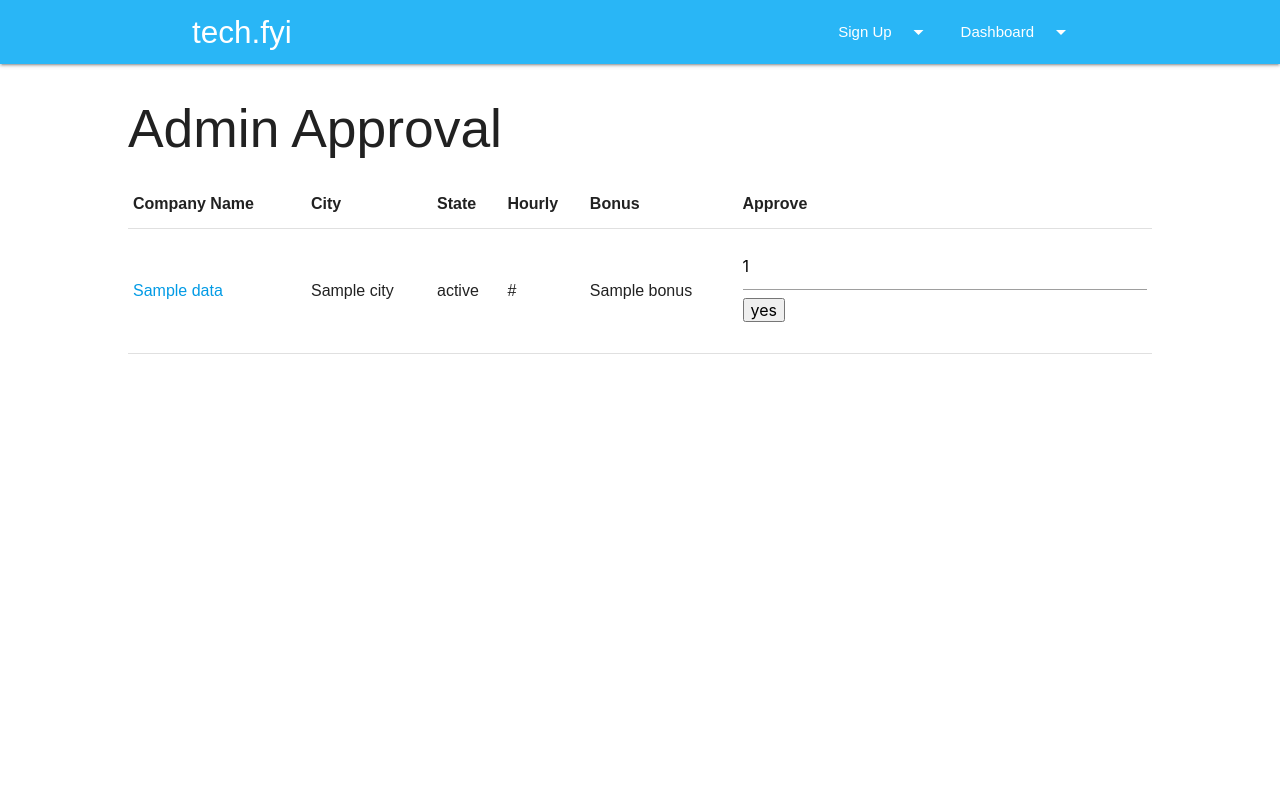
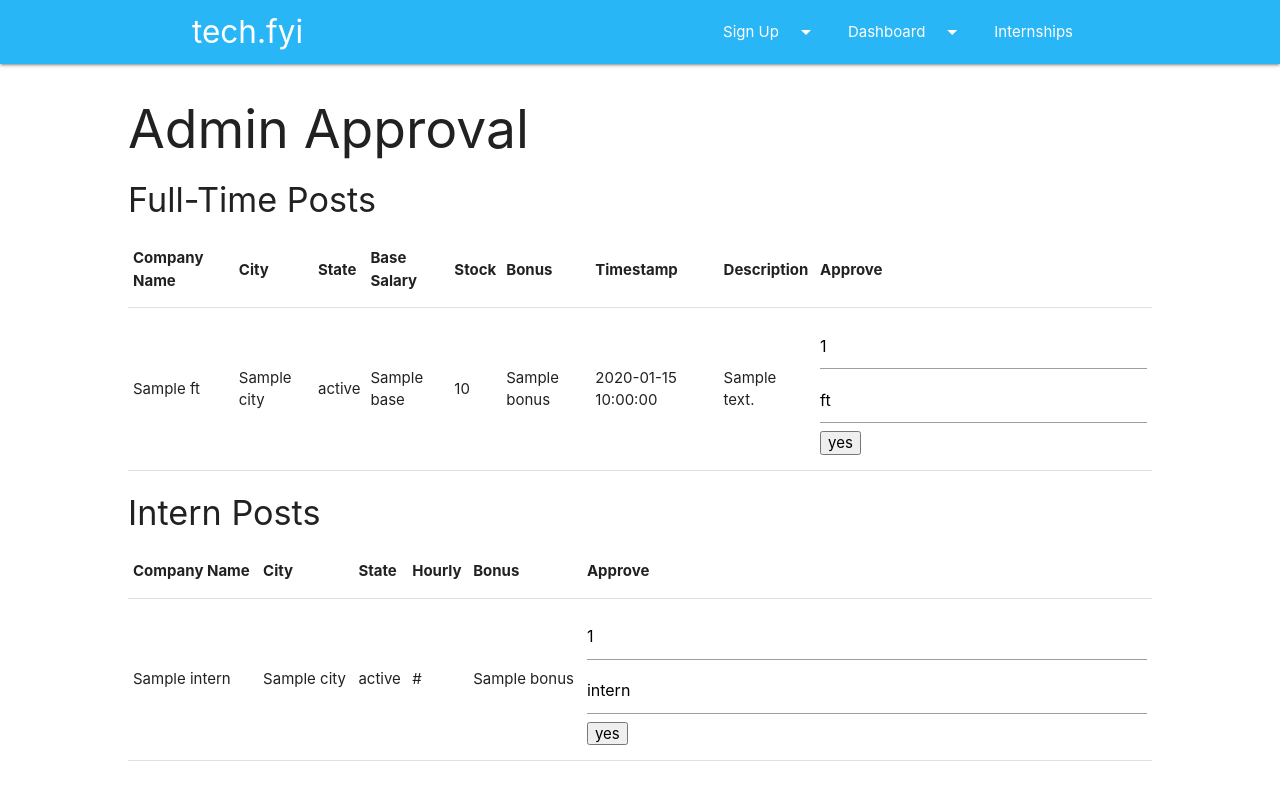
Before and after one commit to sai-c/cs4111-Project1, a Flask app: template templates/admin.html in a window 1280 px wide. Run offline with Flask 2, Linux system fonts and the light colour scheme; the template is opened without the code that fills it: most values are stand-ins (such as "Sample title", 1, 10 or a date in 2020); parts of the project's set-up code (start-up, migrations or seed data) failed here and were passed over; some libraries are stand-ins or nearby versions.

Commit message:
added intern post funct and more

```diff
--- a/server.py
+++ b/server.py
@@ -227,13 +227,12 @@ def another():
 @app.route('/add', methods=['GET', 'POST'])
 def add():
     if request.method == 'POST':
+      if request.form['form-type'] == "ft":
         email = session['user_id']
-
         role = request.form['role']
         title = request.form['title']
         level = request.form['level']
         type = request.form['type']
-
         city = request.form['city']
         state = request.form['state']
         base = request.form['base']
@@ -259,7 +258,7 @@ def add():
         )
         lid = list(lid)[0][0]
         addcompany = g.conn.execute(
-            "INSERT INTO Company VALUES (%s, NULL, NULL, %s, %s)",
+            "INSERT INTO Company VALUES (%s, NULL, NULL, %s, %s) ON CONFLICT DO NOTHING",
             (company, city, state)
         )
         linking = g.conn.execute(
@@ -271,25 +270,30 @@ VALUES(DEFAULT, NULL, %s, %s, %s, %s, %s, %s, %s, %s, %s, now(), %s);""",
                           (session['user_id'], lid, city, state, base, stock, bonus, specialization, company, description),
         )
 
+      if request.form['form-type'] == "intern":
+        email = session['user_id']
+        city = request.form['city']
+        state = request.form['state']
+        hourly = request.form['base']
+        bonus = request.form['bonus']
+        description = request.form['description']
+        company = request.form['company']
 
-        '''
-        '''
-        '''
-        try:
-          cursor = g.conn.execute(
-                          "INSERT INTO Users (email, password, name, gender, yoe, education) VALUES (%s, %s, %s, %s, %s, %s)",
-                          (email, password, name, gender, yoe, education),
-          )
-        except exc.IntegrityError as e:
-          if isinstance(e.orig, UniqueViolation):
-            return render_template('add.html', dsk="", input="", color="red", errorText="User already exists", show = True)
-          if isinstance(e.orig, CheckViolation):
-            return render_template('add.html', dsk="", input="", color="red", errorText="Invalid input", show = True)
-        '''
-        specs = g.conn.execute("SELECT DISTINCT name FROM Specialization").fetchall()
-        specs = [x[0] for x in specs]
+        addcompany = g.conn.execute(
+            "INSERT INTO Company VALUES (%s, NULL, NULL, %s, %s) ON CONFLICT DO NOTHING",
+            (company, city, state)
+        )
+        post = g.conn.execute("""INSERT INTO Post_Intern(pid, aid, email, city, state, hourly, bonus, cname, timestamp, description)
+VALUES(DEFAULT, NULL, %s, %s, %s, %s, %s, %s, now(), %s);""",
+                          (session['user_id'], city, state, hourly, bonus, company, description),
+        )
 
-        return render_template('add.html', dsk="", input="", color="green", errorText="Successfully created", show = True, specs = specs)
+
+
+      specs = g.conn.execute("SELECT DISTINCT name FROM Specialization").fetchall()
+      specs = [x[0] for x in specs]
+
+      return render_template('add.html', dsk="", input="", color="green", errorText="Successfully created", show = True, specs = specs)
     specs = g.conn.execute("SELECT DISTINCT name FROM Specialization").fetchall()
     specs = [x[0] for x in specs]
     companies = list(g.conn.execute("SELECT DISTINCT name FROM Company"))
@@ -358,36 +362,55 @@ def signup():
 
 @app.route('/admin', methods=['GET', 'POST'])
 def admin():
+  if request.method == 'POST':
+    if request.form['type'] == "intern":
+        aid = g.conn.execute("SELECT aid FROM Admin WHERE email = %s", (session['user_id'] ,)).fetchone()[0]
+        print("FORM: ", request.form['pid'])
+        pid = request.form['pid']
+        cursor = g.conn.execute(
+    """UPDATE Post_Intern
+    SET aid = %s
+    WHERE pid = %s
+    """, (aid, pid,))
 
-  if request.method == 'POST':
-    aid = g.conn.execute("SELECT aid FROM Admin WHERE email = %s", (session['user_id'] ,)).fetchone()[0]
-    print("FORM: ", request.form['pid'])
-    pid = request.form['pid']
-    cursor = g.conn.execute(
-"""UPDATE Post_FT
-SET aid = %s
-WHERE pid = %s
-""", (aid, pid,))
+    if request.form['type'] == "ft":
+        aid = g.conn.execute("SELECT aid FROM Admin WHERE email = %s", (session['user_id'] ,)).fetchone()[0]
+        print("FORM: ", request.form['pid'])
+        pid = request.form['pid']
+        cursor = g.conn.execute(
+    """UPDATE Post_FT
+    SET aid = %s
+    WHERE pid = %s
+    """, (aid, pid,))
+
+
     cursor = g.conn.execute("SELECT * FROM Post_FT WHERE aid is NULL")
-    names = []
-    for result in cursor:
-      names.append(result)
+    ft_data = list(cursor)
     cursor.close()
 
-    context = dict(data = names)
+    cursor = g.conn.execute("SELECT * FROM Post_Intern WHERE aid is NULL")
+    intern_data = list(cursor)
+    cursor.close()
+
+    context = dict(ft_data = ft_data, intern_data = intern_data)
     return render_template("admin.html", **context)
+
+
+
   if 'user_id' not in session.keys():
     return "Not Logged In"
   cursor = g.conn.execute("SELECT * FROM Admin WHERE email=%s", (session['user_id'] ,))
   if len(cursor.fetchall()) == 0:
     return "Not Admin"
-  cursor = g.conn.execute("SELECT * FROM Post_FT WHERE aid IS NULL")
-  names = []
-  for result in cursor:
-    names.append(result)
+  cursor = g.conn.execute("SELECT * FROM Post_FT WHERE aid is NULL")
+  ft_data = list(cursor)
   cursor.close()
 
-  context = dict(data = names)
+  cursor = g.conn.execute("SELECT * FROM Post_Intern WHERE aid is NULL")
+  intern_data = list(cursor)
+  cursor.close()
+
+  context = dict(ft_data = ft_data, intern_data = intern_data)
   return render_template("admin.html", **context)
 
 
--- a/static/index.js
+++ b/static/index.js
@@ -1,4 +1,6 @@
 $(document).ready(function(){
+    $('.collapsible').collapsible();
+
     $(document).on("click", ".ftsalaryrow", function () {
         console.log( $(this).attr("data-pid"))
         let test = $(this).attr("data-pid")
--- a/templates/admin.html
+++ b/templates/admin.html
@@ -1,39 +1,49 @@
-<html>
-  <style>
-    body{
-      font-size: 15pt;
-      font-family: arial;
-    }
-  </style>
-
-  <head>
-	      <link href="https://fonts.googleapis.com/icon?family=Material+Icons" rel="stylesheet">
-        <link rel="stylesheet" href="https://cdnjs.cloudflare.com/ajax/libs/materialize/1.0.0/css/materialize.min.css">
-
-	      <script src="https://cdnjs.cloudflare.com/ajax/libs/materialize/1.0.0-beta/js/materialize.min.js"></script>
-    <script src="https://ajax.googleapis.com/ajax/libs/jquery/2.1.1/jquery.min.js"></script>
-
-  </head>
-<body>
-    <nav class="light-blue lighten-1">
-      <div class="nav-wrapper container">
-        <a href="/" id="logo-container" class="brand-logo">tech.fyi</a>
-        <ul class="right hide-on-med-and-down">
-          <li><a class="dropdown-trigger" href="#!" data-target="dropdown1">Sign Up<i class="material-icons right">arrow_drop_down</i></a></li>
-          <li><a class="dropdown-trigger" href="#!" data-target="dropdown2">Dashboard<i class="material-icons right">arrow_drop_down</i></a></li>
-          {% if showLogout %}<li><a href="/logout">Logout</a></li>{% endif %}
-        </ul>
-        <ul id="nav-mobile" class="sidenav">
-          <li><a href="/volunteer-signup">Volunteer Sign Up</a></li>
-          <li><a href="/agency-signup">Agency Sign Up</a></li>
-          <li><a href="/login">Volunteer Login</a></li>
-          <li><a href="/agency-login">Agency Login</a></li>
-          {% if showLogout %}<li><a href="/logout">Logout</a></li>{% endif %}
-        </ul>
-      </div>
-    </nav>
+{% extends 'base.html' %}
+{% block title %}Sign Up - tech.fyi{% endblock %}
+{% block content %}
   <div style="padding-right: 10%; padding-left: 10%;">
 	<h2>Admin Approval</h2>
+
+	<h4>Full-Time Posts</h2>
+
+  <table class="table">
+    <thead>
+      <tr>
+        <th scope="col">Company Name</th>
+        <th scope="col">City</th>
+        <th scope="col">State</th>
+        <th scope="col">Base Salary</th>
+        <th scope="col">Stock</th>
+        <th scope="col">Bonus</th>
+        <th scope="col">Timestamp</th>
+        <th scope="col">Description</th>
+        <th scope="col">Approve</th>
+      </tr>
+    </thead>
+    <tbody>
+
+      {% for n in ft_data %}
+              <tr>
+                <td>{{ n['cname'] }}</td>
+                <td> {{ n['city'] }}</td>
+                <td> {{ n['state'] }} </td>
+                <td> {{ n['base'] }} </td>
+                <td> {{ n['stock'] }} </td>
+                <td> {{ n['bonus'] }} </td>
+                <td> {{ n['timestamp'] }} </td>
+                <td> {{ n['description'] }} </td>
+                <td> <form method="POST" action="/admin"> <input type="text" name="pid" type="hidden" value="{{ n['pid'] }}" /> <input type="text" name="type" type="hidden" value="ft" /> <button>yes</button></form> </td>
+              </tr>
+
+      {% endfor %}
+      </tbody>
+    </table>
+
+
+
+
+  <h4>Intern Posts</h2>
+
   <table class="table">
     <thead>
       <tr>
@@ -47,22 +57,23 @@
     </thead>
     <tbody>
 
-    {% for n in data %}
+      {% for n in intern_data %}
       <tr>
-      <td><a href="">{{ n['cname'] }}</a></td>
+        <td>{{ n['cname'] }}</td>
         <td> {{ n['city'] }}</td>
         <td> {{ n['state'] }} </td>
         <td> {{ n['hourly'] }} </td>
         <td> {{ n['bonus'] }} </td>
-      <td> <form method="POST" action="/admin"> <input type="text" name="pid" type="hidden" value="{{ n['pid'] }}" /> <button>yes</button></form> </td>
+        <td> <form method="POST" action="/admin"> <input type="text" name="pid" type="hidden" value="{{ n['pid'] }}" /> <input type="text" name="type" type="hidden" value="intern" /> <button>yes</button></form> </td>
       </tr>
 
       {% endfor %}
       </tbody>
     </table>
+
+
 </div>
 
-</body>
 
-
-</html>
+    </div>
+{% endblock content %}
--- a/templates/index.html
+++ b/templates/index.html
@@ -14,7 +14,6 @@
       <a href="#salaries" id="download-button" class="btn-large waves-effect waves-light light-blue">View Full-Time Salaries</a>
     </div>
     <br><br>
-
 
     <div style="padding-right: 10%; padding-left: 10%;" id="salaries">
       <h2>Full-Time Salaries</h2>
```
Also changed, not shown: templates/add.html (+68 -7 lines). Lines whose indentation alone changed are shown as unchanged.
